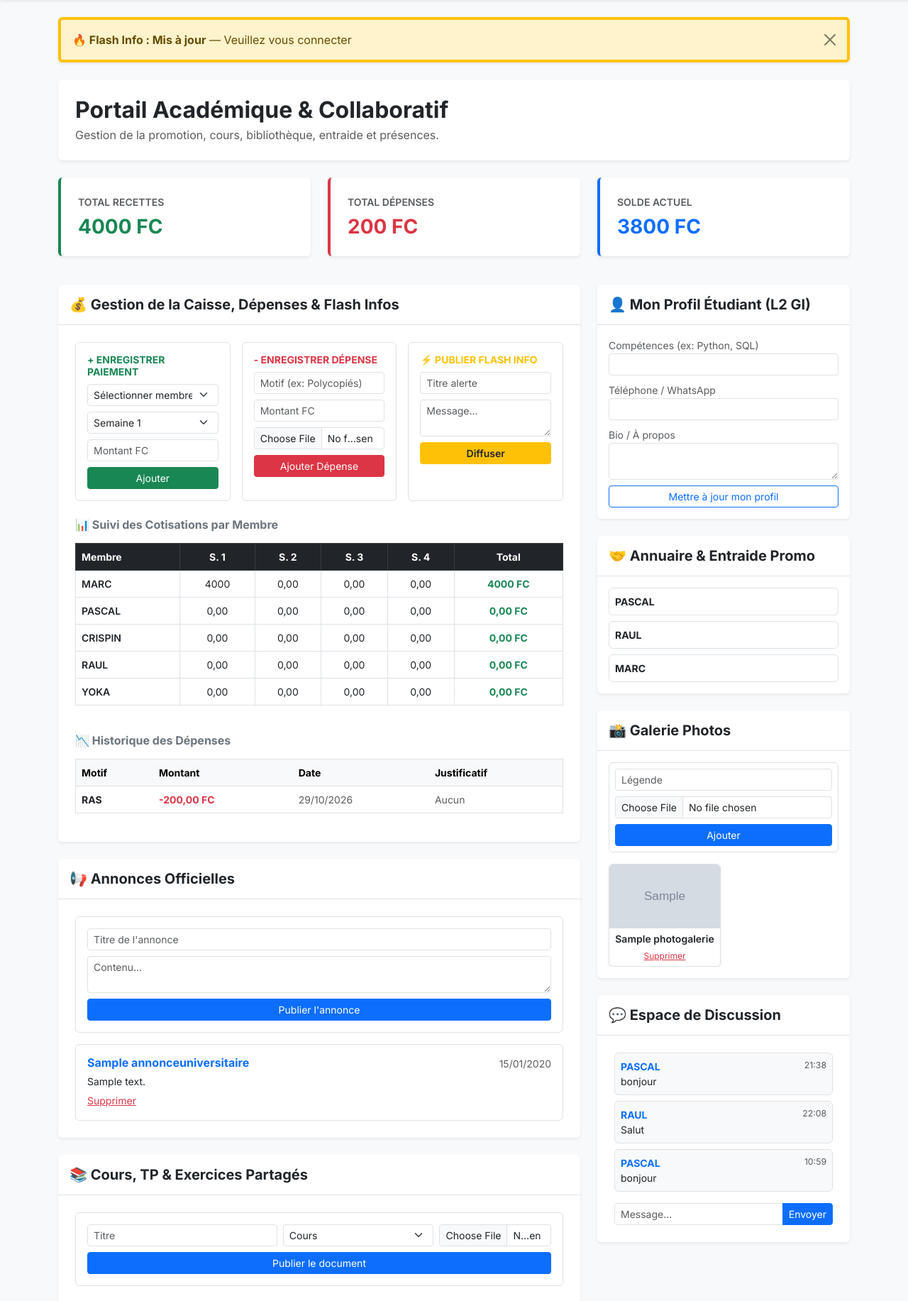
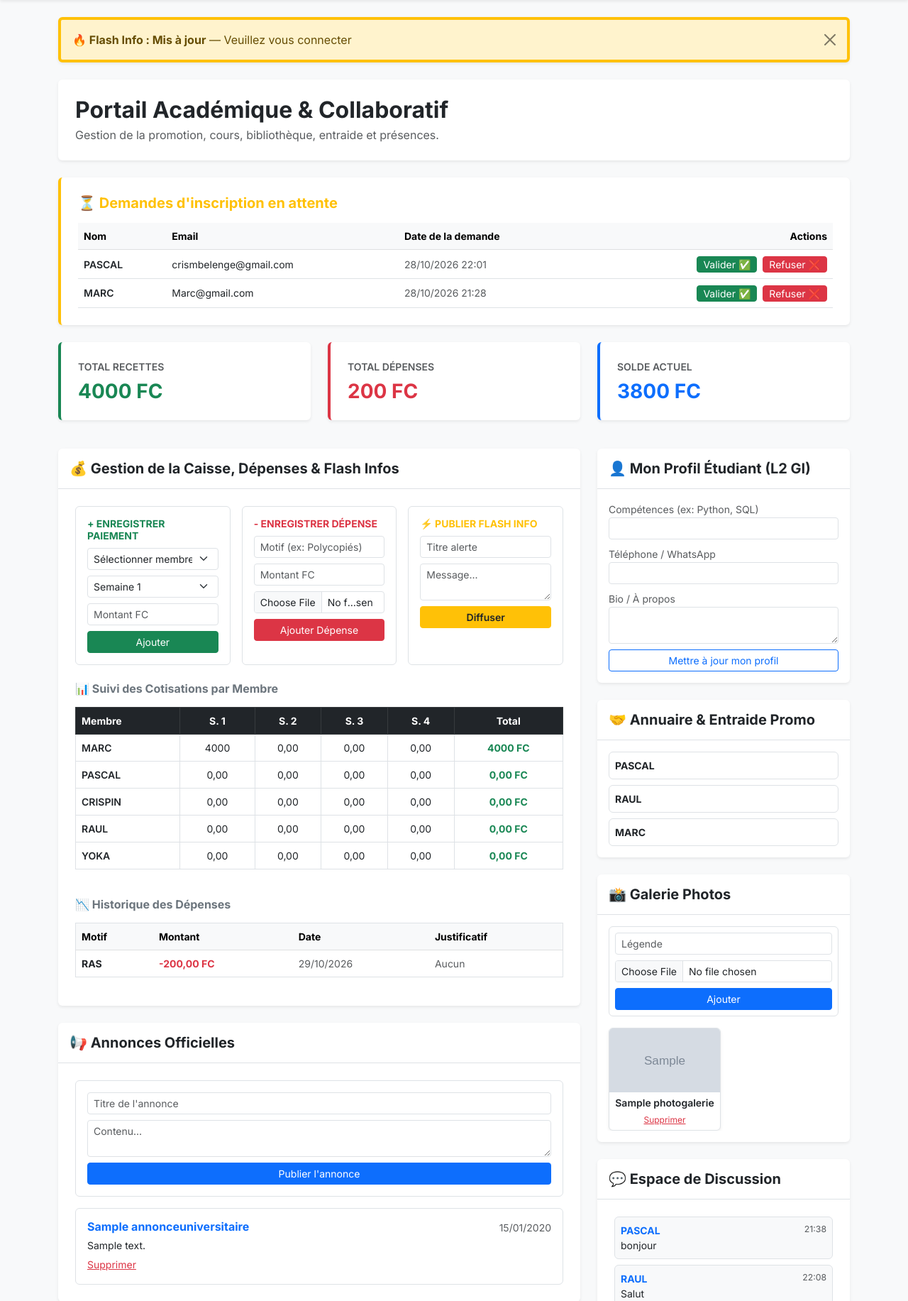
Before and after one commit to crismbelenge-commits/GroupeEtudeUPN, a Django app: page /comptes/tableau-de-bord/ in a window 1280 px wide. Shown: the part 73-1906 px from the top of the page at 71% size. Run offline with Django 5.2, Linux system fonts and the light colour scheme; a user stored in the database is signed in; data comes from the database, SQL or seed files in the repository; tables that the repository leaves empty hold one stand-in row (values such as "Sample post"); grey boxes marked "Sample" are stand-in pictures.

Commit message:
Ajout complet du tableau de validation des inscriptions

```diff
--- a/comptes/templates/comptes/tableau_de_bord.html
+++ b/comptes/templates/comptes/tableau_de_bord.html
@@ -49,6 +49,46 @@
                 </div>
             </div>
         </div>
+
+        <!-- Gestion des Demandes d'Inscription (Admin seulement) -->
+        {% if request.user.is_superuser %}
+        <div class="row mb-4">
+            <div class="col-12">
+                <div class="card p-4 shadow-sm border-0 bg-body border-start border-warning border-4">
+                    <h5 class="fw-bold mb-3 text-warning">⏳ Demandes d'inscription en attente</h5>
+                    {% if demandes_attente %}
+                        <div class="table-responsive">
+                            <table class="table table-hover align-middle small mb-0">
+                                <thead class="table-light">
+                                    <tr>
+                                        <th>Nom</th>
+                                        <th>Email</th>
+                                        <th>Date de la demande</th>
+                                        <th class="text-end">Actions</th>
+                                    </tr>
+                                </thead>
+                                <tbody>
+                                    {% for d in demandes_attente %}
+                                    <tr>
+                                        <td class="fw-semibold">{{ d.nom }}</td>
+                                        <td>{{ d.email }}</td>
+                                        <td class="text-muted">{{ d.date_demande|date:"d/m/Y H:i" }}</td>
+                                        <td class="text-end">
+                                            <a href="{% url 'comptes:valider_demande' d.id %}" class="btn btn-success btn-sm py-0 px-2">Valider ✅</a>
+                                            <a href="{% url 'comptes:refuser_demande' d.id %}" class="btn btn-danger btn-sm py-0 px-2 ms-1">Refuser ❌</a>
+                                        </td>
+                                    </tr>
+                                    {% endfor %}
+                                </tbody>
+                            </table>
+                        </div>
+                    {% else %}
+                        <p class="text-muted small mb-0">Aucune demande d'inscription en attente pour le moment.</p>
+                    {% endif %}
+                </div>
+            </div>
+        </div>
+        {% endif %}
 
         <!-- Caisse (Admin seulement) -->
         {% if request.user.is_superuser %}
--- a/comptes/urls.py
+++ b/comptes/urls.py
@@ -21,6 +21,20 @@
     ),
     path("inscription/", views.demander_inscription, name="demander_inscription"),
     path("tableau-de-bord/", views.tableau_de_bord, name="tableau_de_bord"),
+
+    # Routes de validation des inscriptions
+    path(
+        "demande/valider/<int:demande_id>/",
+        views.valider_demande,
+        name="valider_demande",
+    ),
+    path(
+        "demande/refuser/<int:demande_id>/",
+        views.refuser_demande,
+        name="refuser_demande",
+    ),
+
+    # Routes de suppression
     path(
         "supprimer-document/<int:doc_id>/",
         views.supprimer_document,
```
